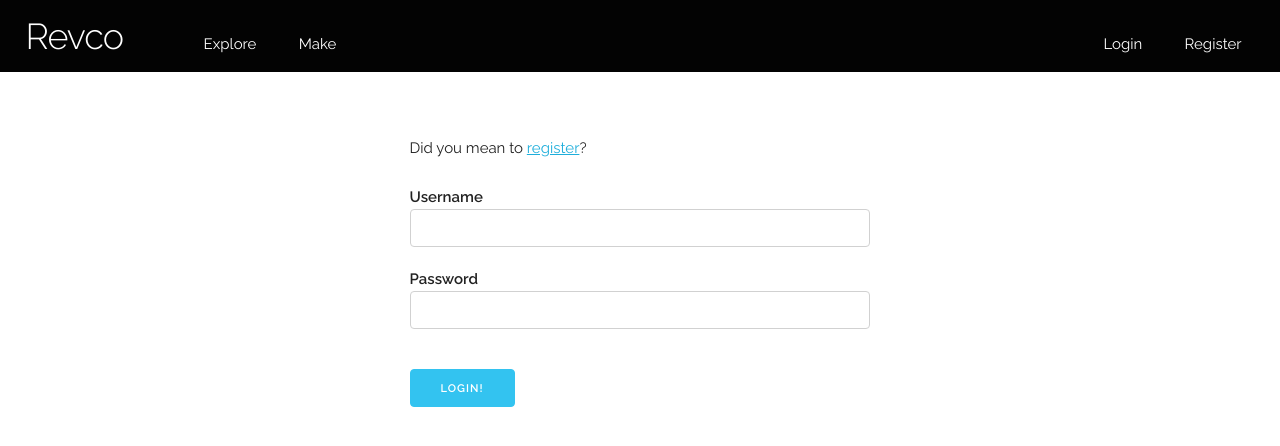
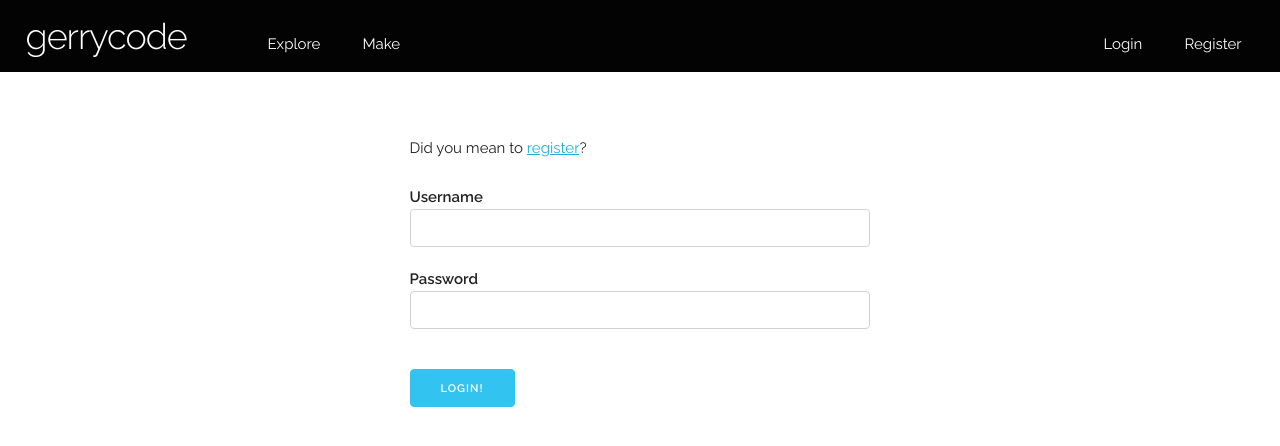
Before and after one commit to paked/gerrycode, a website: page static/index.html in a window 1280 px wide. Drawn offline with nearby package versions, Linux system fonts and the light colour scheme; some packages are replaced by stand-ins of ours.

Commit message:
static/{index, js/main}: move frontend naming to gerrycode

```diff
--- a/static/index.html
+++ b/static/index.html
@@ -1,11 +1,11 @@
 <!DOCTYPE html>
-<html lang="en" ng-app="revco">
+<html lang="en" ng-app="gerrycode">
 	<head>
 
 		<!-- Basic Page Needs
 		–––––––––––––––––––––––––––––––––––––––––––––––––– -->
 		<meta charset="utf-8">
-		<title>revco</title>
+		<title>gerrycode</title>
 		<meta name="description" content="">
 		<meta name="author" content="">
 
@@ -31,7 +31,7 @@
 
 	<body>
 		<header class="row header" ng-controller="HeaderCtrl">
-			<h3 class="title"><a href="#/">Revco</a></h3>
+			<h3 class="title"><a href="#/">gerrycode</a></h3>
 			<ul>
 				<li><a href="#/explore">Explore</a></li>
 				<li><a href="#/make">Make</a></li>
--- a/static/js/main.js
+++ b/static/js/main.js
@@ -1,4 +1,4 @@
-app = angular.module('revco', ["ngRoute"]);
+app = angular.module('gerrycode', ["ngRoute"]);
 
 app.config(['$routeProvider',
 	function($routeProvider) {
```
